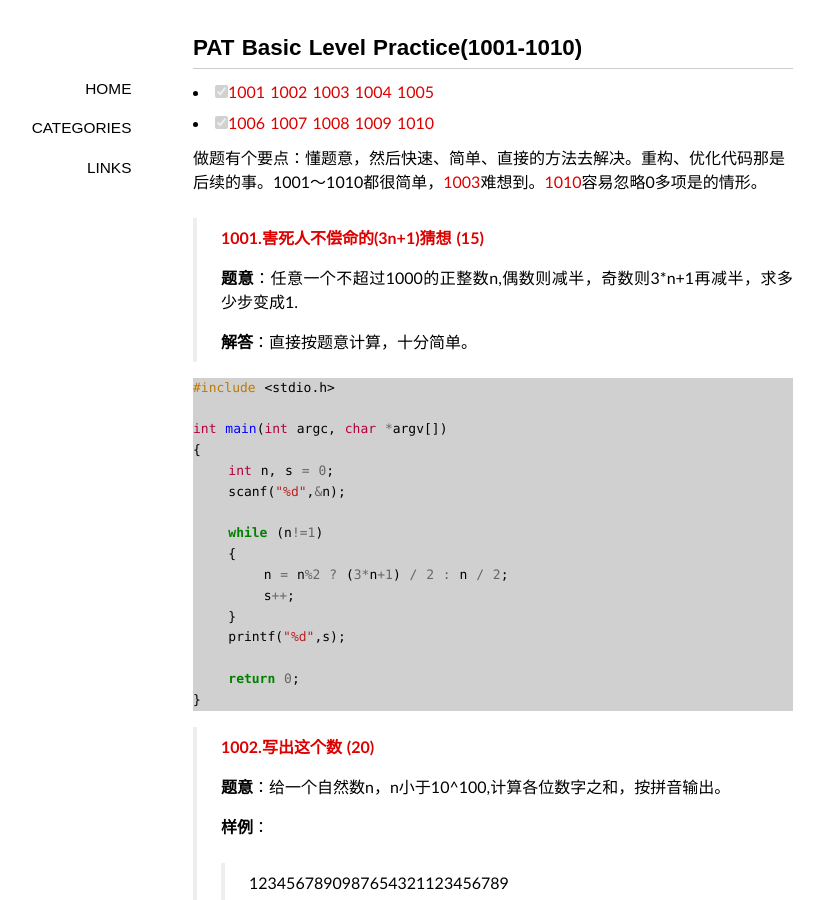
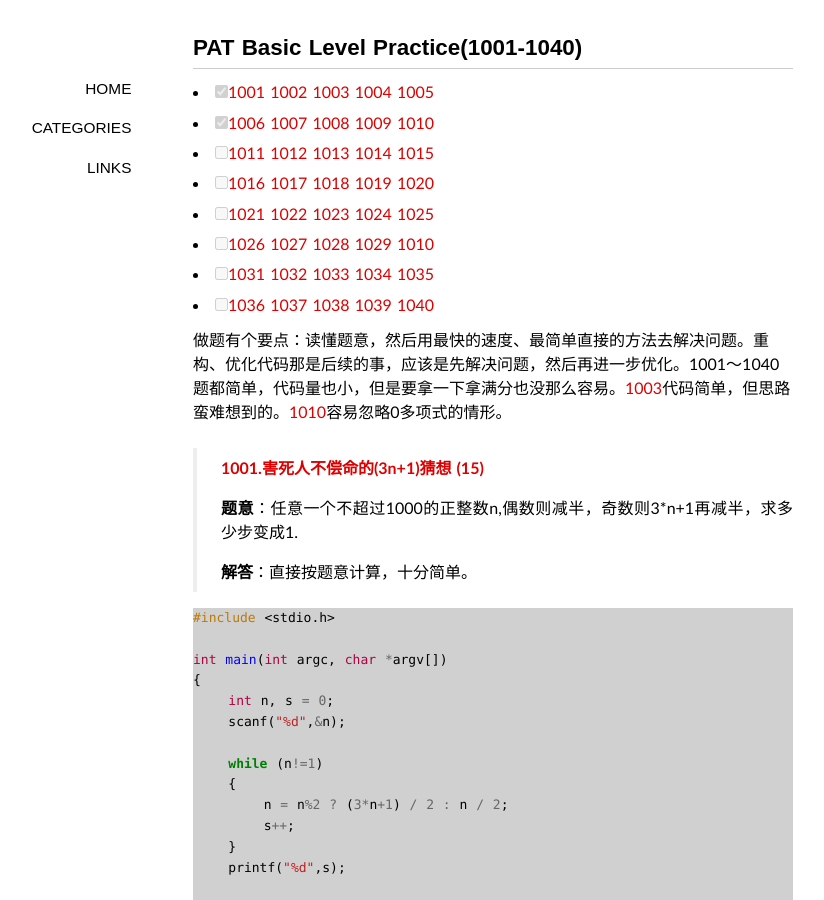
Before and after one commit to lovelife/lovelife.github.com, a Jekyll site: the page built from _posts/2015-05-06-PAT-Basic-Level-1001-1005.markdown, in a window 1280 px wide and 900 px high. Shown: the whole window, without its empty margins (147-971 px from the left). Built offline with Jekyll 4.4.1, drawn with Linux system fonts in a browser that asks for light colours; some web fonts are replaced; Markdown is read by kramdown in place of the engine named in the settings; comment, search, counter and statistics services are not loaded.

Commit message:
TODO PAT 1011 ~ 1040

```diff
--- a/_posts/2015-05-06-PAT-Basic-Level-1001-1005.markdown
+++ b/_posts/2015-05-06-PAT-Basic-Level-1001-1005.markdown
@@ -1,20 +1,26 @@
 ---
 layout: post
-title: "PAT Basic Level Practice(1001-1010)"
+title: "PAT Basic Level Practice(1001-1040)"
 description: "PAT乙级考试练习题"
 categories:
 - PAT
 
 tags:
 - acm
--
+
 
 ---
 
 * [x] [1001](#ID1001) [1002](#ID1002) [1003](#ID1003) [1004](#ID1004) [1005](#ID1005)
 * [x] [1006](#ID1006) [1007](#ID1007) [1008](#ID1008) [1009](#ID1009) [1010](#ID1010)
+* [ ] [1011](#ID1011) [1012](#ID1012) [1013](#ID1013) [1014](#ID1014) [1015](#ID1015)
+* [ ] [1016](#ID1016) [1017](#ID1017) [1018](#ID1018) [1019](#ID1019) [1020](#ID1020)
+* [ ] [1021](#ID1021) [1022](#ID1022) [1023](#ID1023) [1024](#ID1024) [1025](#ID1025)
+* [ ] [1026](#ID1026) [1027](#ID1027) [1028](#ID1028) [1029](#ID1029) [1010](#ID1030)
+* [ ] [1031](#ID1031) [1032](#ID1032) [1033](#ID1033) [1034](#ID1034) [1035](#ID1035)
+* [ ] [1036](#ID1036) [1037](#ID1037) [1038](#ID1038) [1039](#ID1039) [1040](#ID1040)
 
-做题有个要点：懂题意，然后快速、简单、直接的方法去解决。重构、优化代码那是后续的事。1001～1010都很简单，[1003](#ID1003)难想到。[1010](#ID1010)容易忽略0多项是的情形。
+做题有个要点：读懂题意，然后用最快的速度、最简单直接的方法去解决问题。重构、优化代码那是后续的事，应该是先解决问题，然后再进一步优化。1001～1040题都简单，代码量也小，但是要拿一下拿满分也没那么容易。[1003](#ID1003)代码简单，但思路蛮难想到的。[1010](#ID1010)容易忽略0多项式的情形。
 
 >
 > <a id="ID1001">
```
